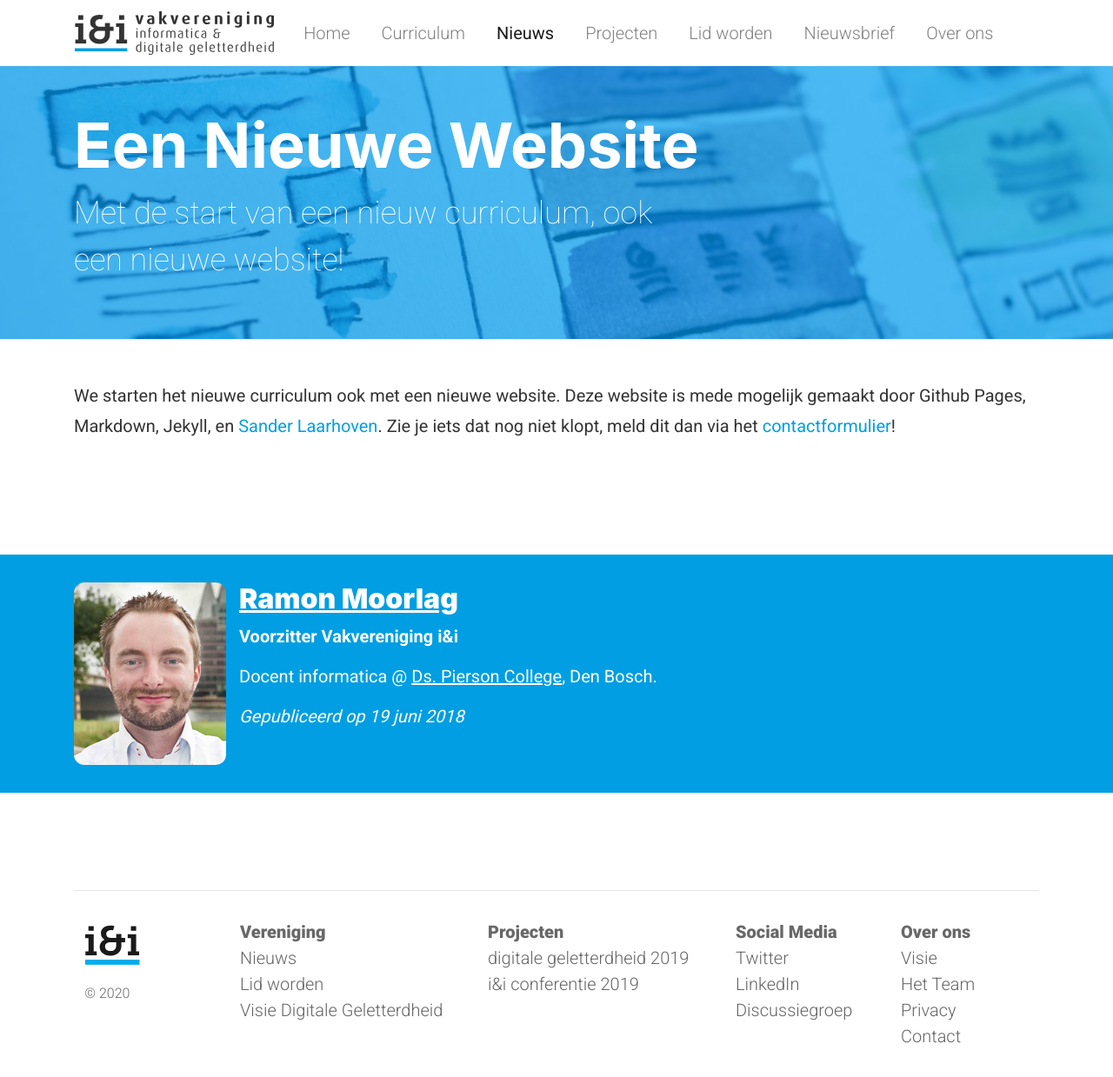
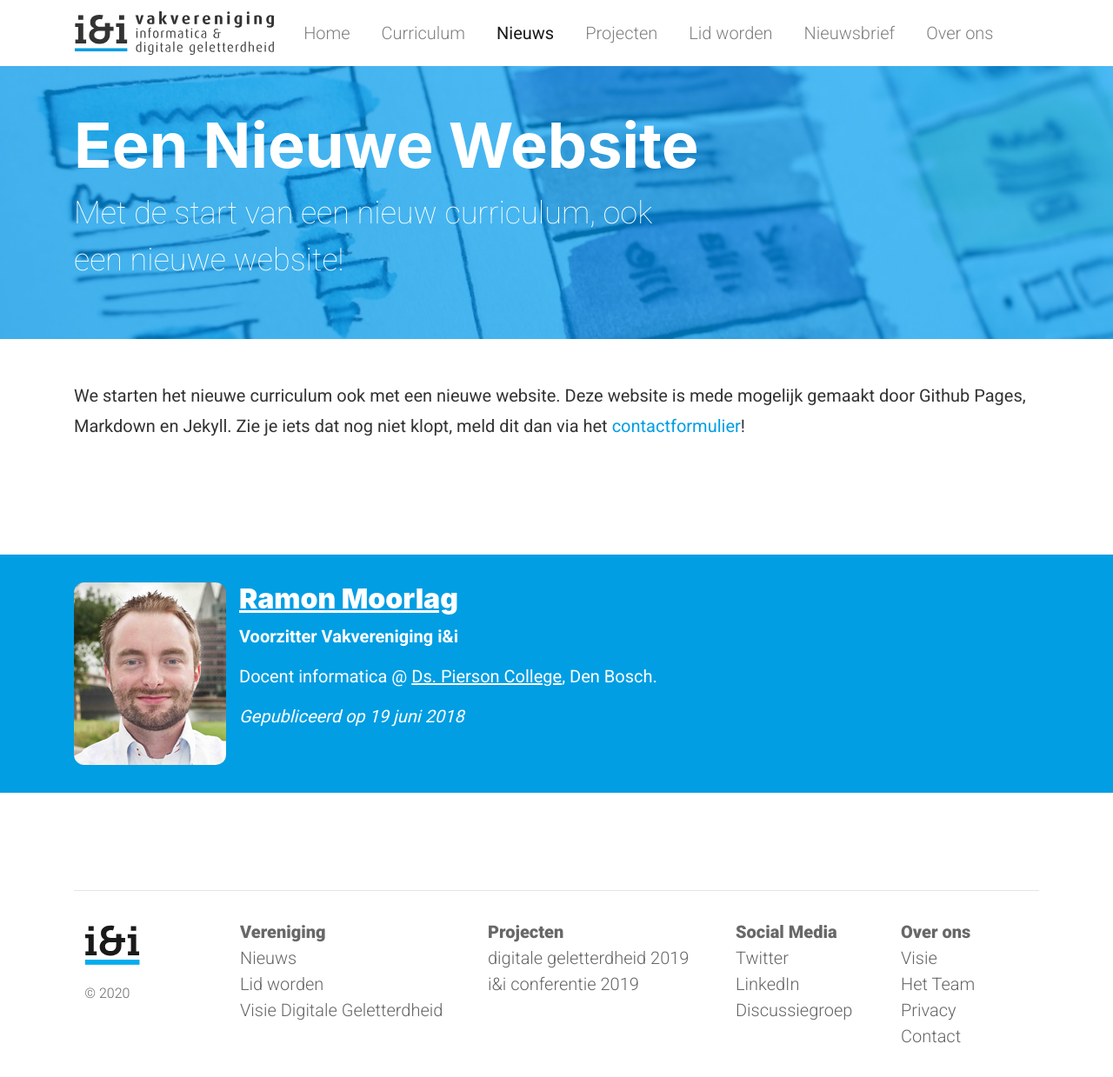
Before and after one commit to ieni/website, a Jekyll site: the page built from _posts/2018-06-19-nieuwe-website.md, in a window 1280 px wide. Shown: the whole page at 87% size. Built offline with Jekyll 4.4.1, drawn with Linux system fonts in a browser that asks for light colours.

Commit message:
Update 2018-06-19-nieuwe-website.md

```diff
--- a/_posts/2018-06-19-nieuwe-website.md
+++ b/_posts/2018-06-19-nieuwe-website.md
@@ -5,4 +5,4 @@ author: "Ramon Moorlag"
 layout: post
 header: /assets/img/content/website-sketch.jpg
 ---
-We starten het nieuwe curriculum ook met een nieuwe website. Deze website is mede mogelijk gemaakt door Github Pages, Markdown, Jekyll, en [Sander Laarhoven](https://about.sander.tech). Zie je iets dat nog niet klopt, meld dit dan via het [contactformulier](/over-ons#contact)!
+We starten het nieuwe curriculum ook met een nieuwe website. Deze website is mede mogelijk gemaakt door Github Pages, Markdown en Jekyll. Zie je iets dat nog niet klopt, meld dit dan via het [contactformulier](/over-ons#contact)!
```
